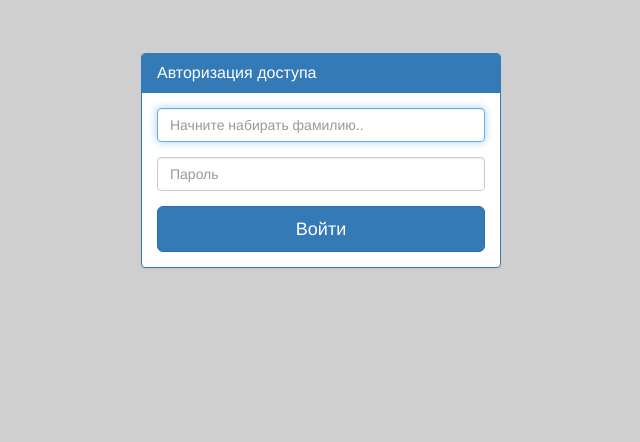
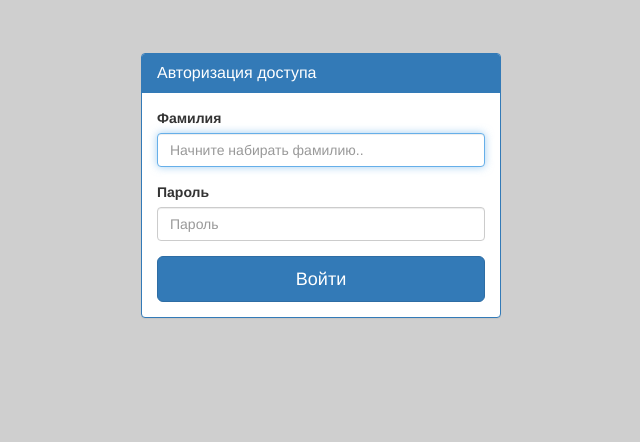
Before and after one commit to matyukhin-maxim/oper, a PHP site: page /auth in a window 1280 px wide. Shown: the part 51-493 px from the top of the page, without its empty margins (319-959 px from the left). Run offline with PHP 8.4, Linux system fonts and the light colour scheme; data that the repository does not hold is empty.

Commit message:
Добавил лэйблы для пользователей со старым ie

```diff
--- a/views/auth/login.php
+++ b/views/auth/login.php
@@ -9,11 +9,13 @@
                     <form method="post" autocomplete="off" action="<?= createURL('', 'auth/login');?>">
                         <fieldset>
                             <div class="form-group">
+	                            <label class="control--label">Фамилия</label>
                                 <input id="autologin" class="form-control" placeholder="Начните набирать фамилию.." name="login" type="text"
                                        autofocus required>
                                 <input id="userid" name="userid" type="hidden" />
                             </div>
                             <div class="form-group">
+	                            <label class="control--label">Пароль</label>
                                 <input id="upass" class="form-control" placeholder="Пароль" name="password" type="password" value="" required>
                             </div>
                             <button class="btn btn-lg btn-primary btn-block" type="submit">Войти</button>
```
